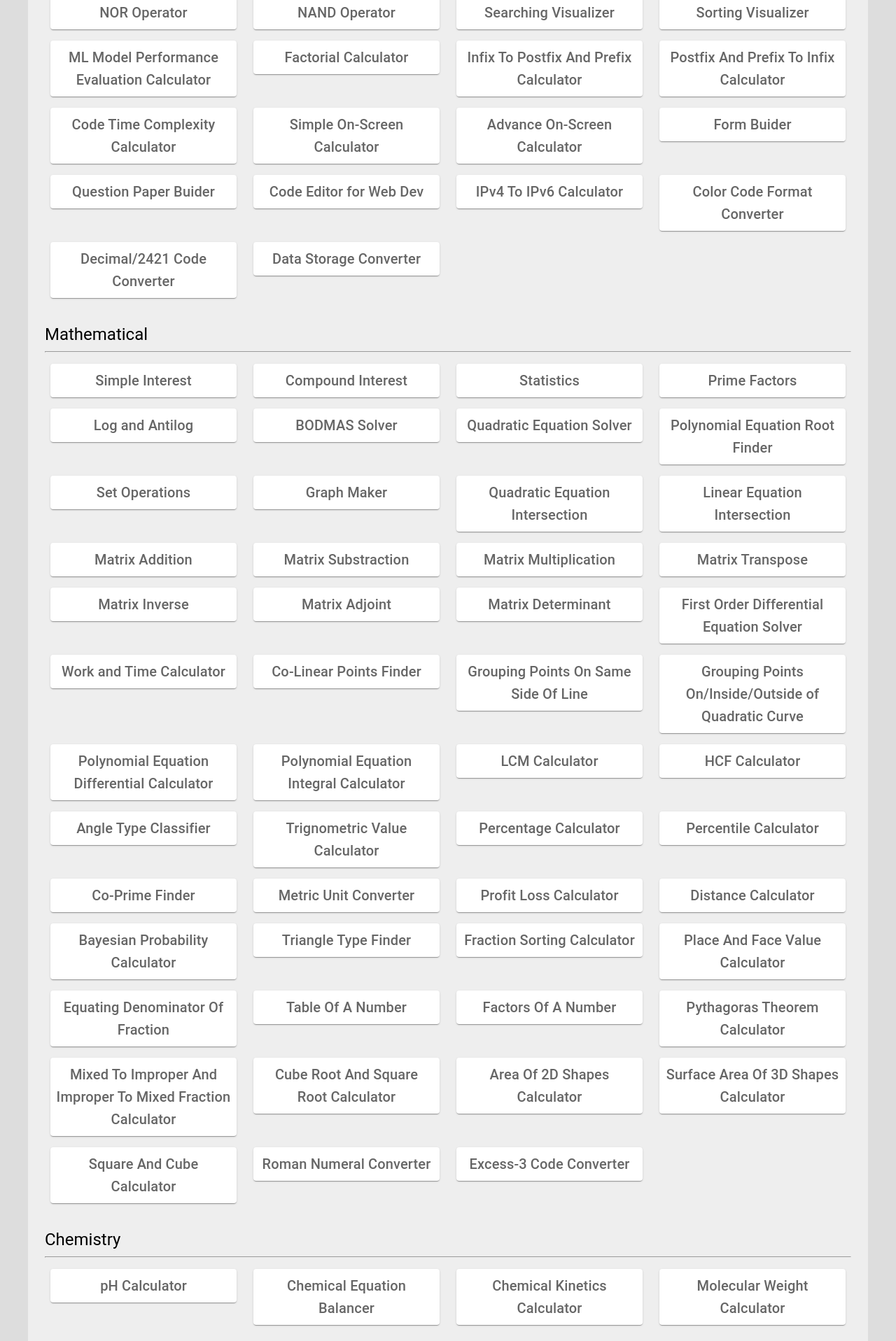
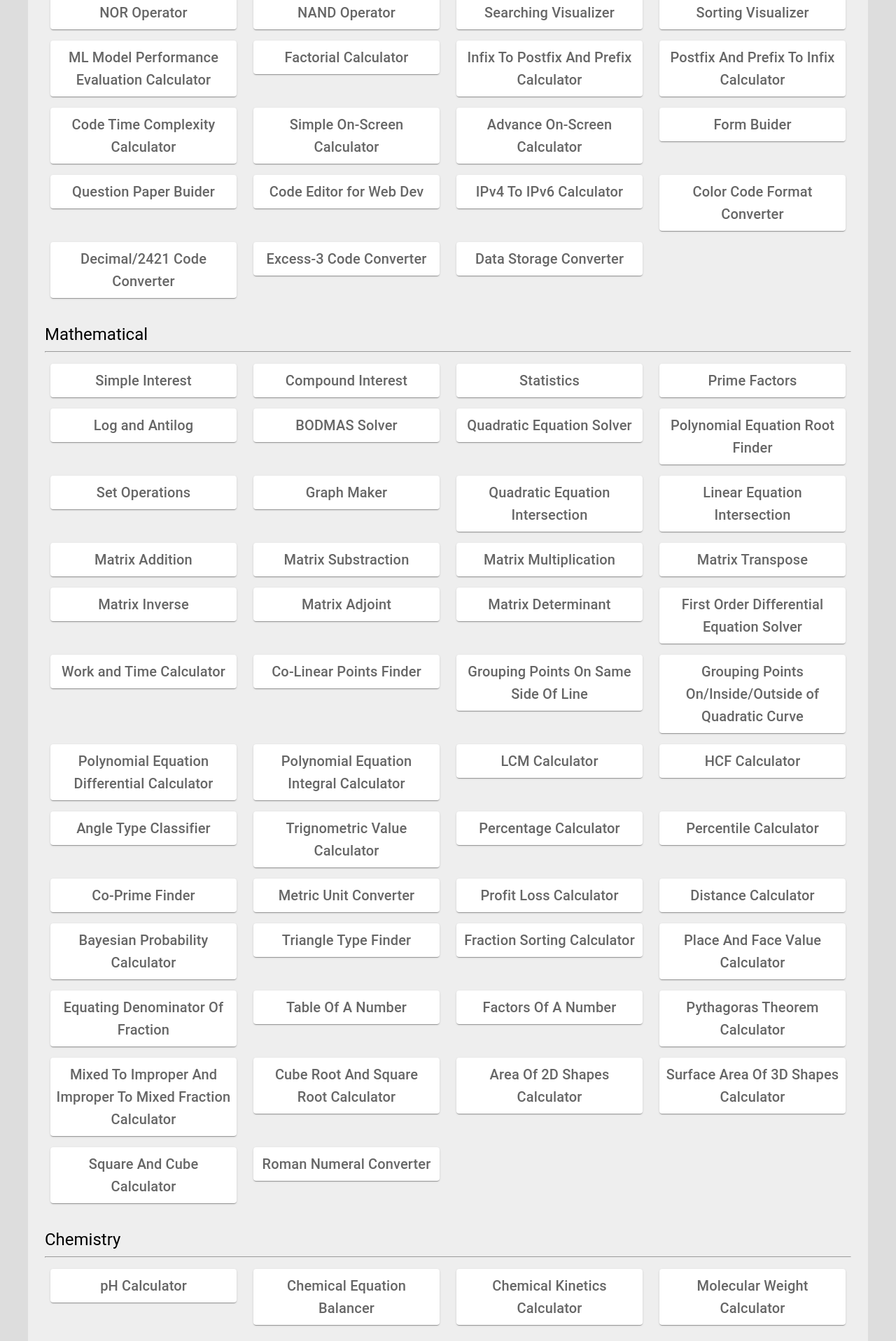
Before and after one commit to SarthakKeshari/calc_for_everything, a React (Create React App) app in the folder calculators/: page / in a window 1280 px wide. Shown: the part 488-2405 px from the top of the page at 70% size. Built offline with nearby package versions, Linux system fonts and the light colour scheme.

Commit message:
Added folders for contribution

```diff
--- a/calculators/src/Home.js
+++ b/calculators/src/Home.js
@@ -42,6 +42,7 @@ export default function Home() {
             <HomeGridItem calcName="IPv4 To IPv6 Calculator" path="/ipv4toipv6calc"/>
             <HomeGridItem calcName="Color Code Format Converter" path="/colorcodeformatconverter"/>
             <HomeGridItem calcName="Decimal/2421 Code Converter" path="/dec2421codeconverter"/>
+            <HomeGridItem calcName="Excess-3 Code Converter" path="/excess3codeconverter"/>
             <HomeGridItem calcName="Data Storage Converter" path="/datastorageconverter"/>
         </Grid>
         <br/>
@@ -98,7 +99,6 @@ export default function Home() {
             <HomeGridItem calcName="Surface Area Of 3D Shapes Calculator" path="/surfaceareaof3dshapes"/>
             <HomeGridItem calcName="Square And Cube Calculator" path="/squareandcubecalc"/>
             <HomeGridItem calcName="Roman Numeral Converter" path="/romannumeralconverter"/>
-            <HomeGridItem calcName="Excess-3 Code Converter" path="/excess3codeconverter"/>
         </Grid>
         <br/>
         <Typography pt={1} variant='h5'>Chemistry</Typography>
```
